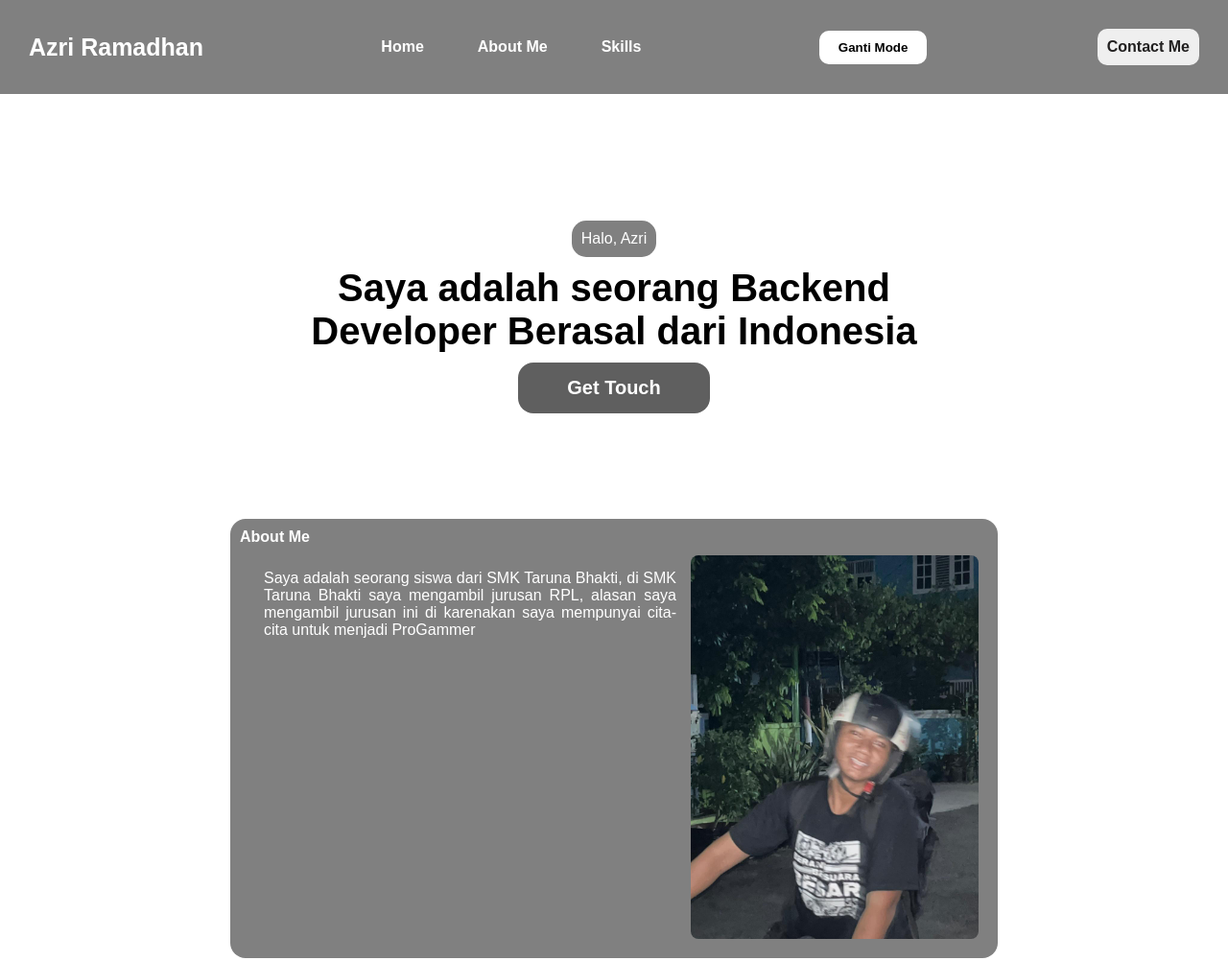
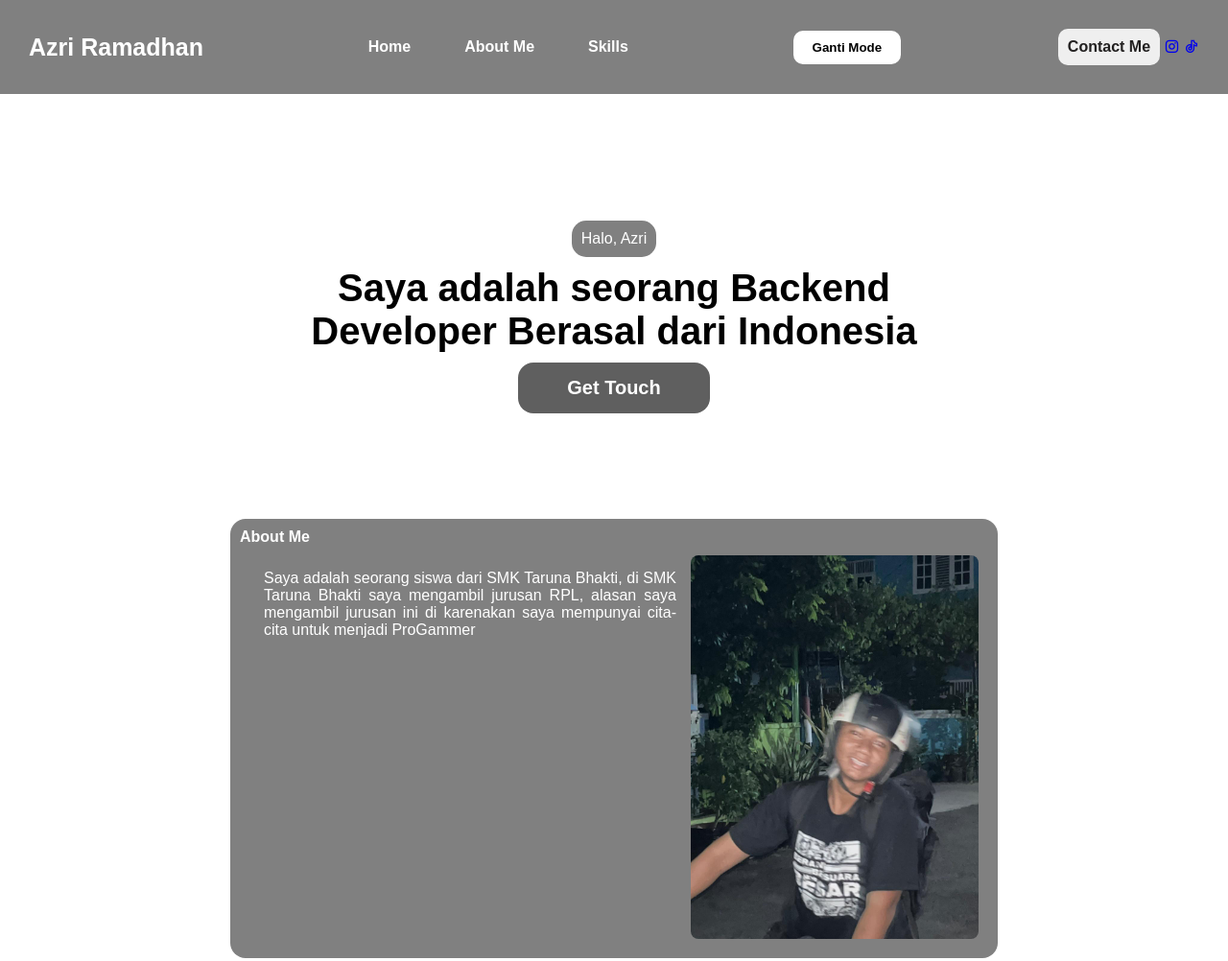
Before and after one commit to AzriRamadhan/Portofolioku, a plain HTML site: page index.html in a window 1280 px wide. Shown: the top 1002 px of the page at 96% size. Drawn offline with nearby package versions, Linux system fonts and the light colour scheme.

Commit message:
Add files via upload

```diff
--- a/index.html
+++ b/index.html
@@ -27,9 +27,21 @@
      <div class="toggle-container">
     <button class="toggle" onclick="toggleMode()">Ganti Mode</button>
      </div>
-    <a href="https://wa.me/62881025135598" target="_blank">
-      <button class="btn-contact">Contact Me</button>
-    </a>
+
+<div class="social-buttons">
+  <a href="https://wa.me/62881025135598" target="_blank">
+    <button class="btn-contact">Contact Me</button>
+  </a>
+
+  <a href="https://instagram.com/zhhraan_" target="_blank" class="instagram-icon">
+    <i class="ri-instagram-line"></i>
+  </a>
+
+  <a href="https://www.tiktok.com/@saturnusseu?_t=ZS-8yiGBTj4v9p&_r=1" target="_blank" class="tiktok-icon">
+    <i class="ri-tiktok-line"></i>
+  </a>
+</div>
+
 
   </nav>
 
@@ -56,8 +68,10 @@
         </div>
     </div>
 
+     <footer>
+  <p>My Copyright</p>
+     </footer>
 
-     <footer>My Copyright</footer>
     <script>
 
     document.body.classList.add("light-mode");
```
